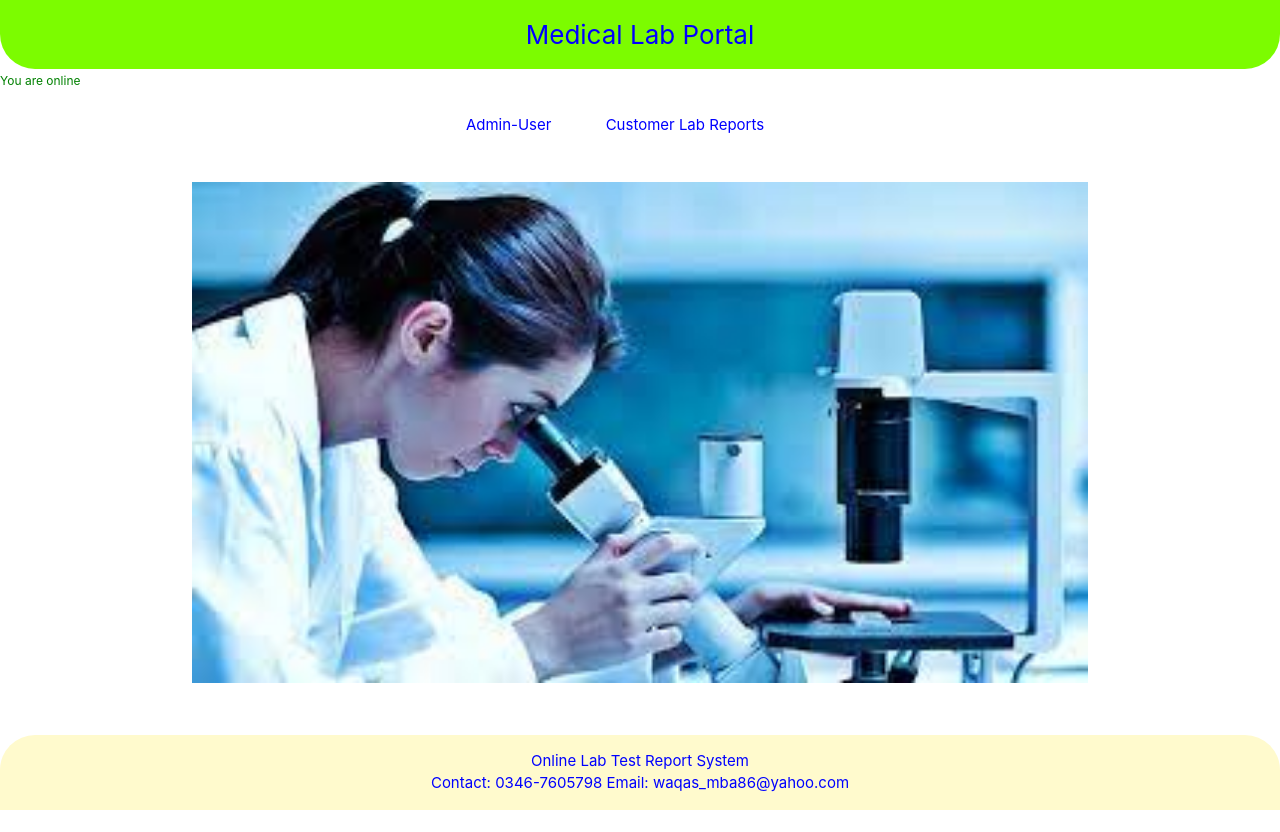
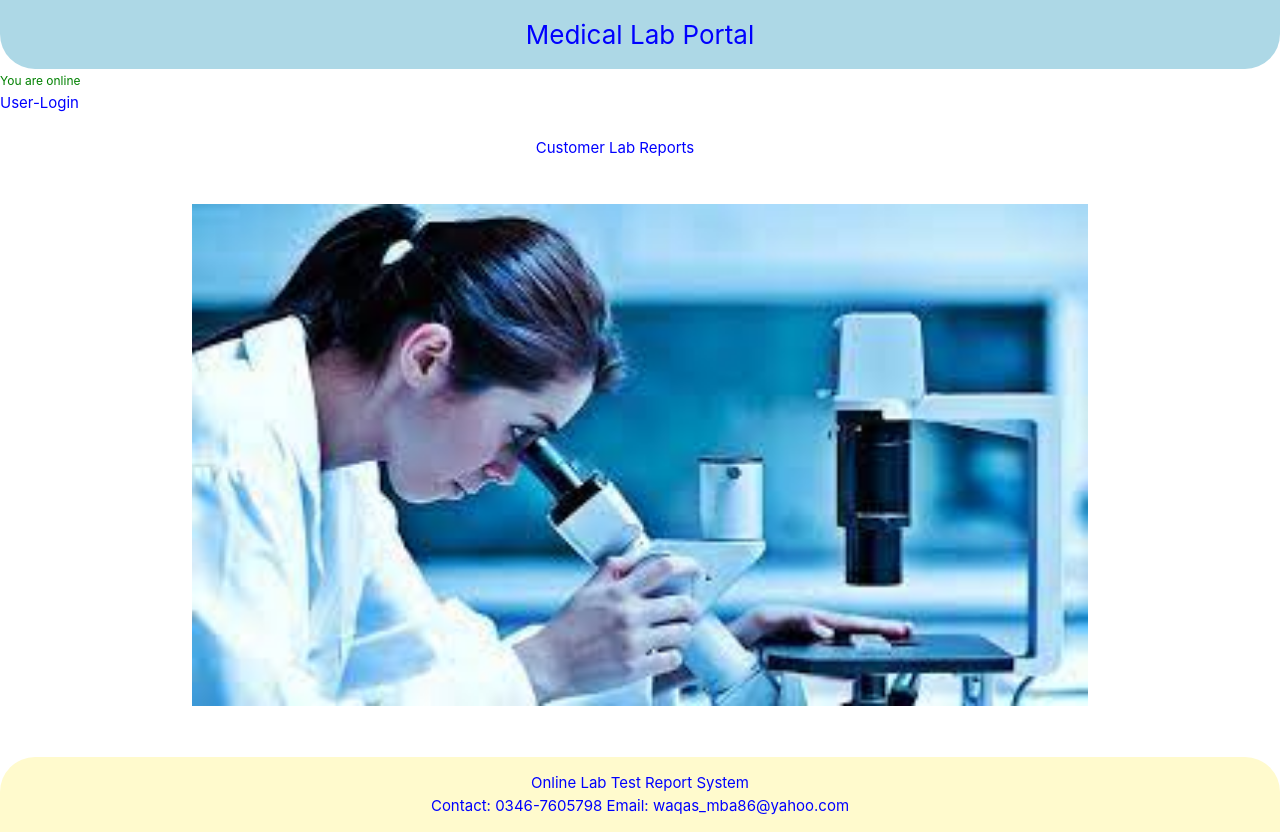
Before and after one commit to waqas3467605798/myLabReports, a React (Create React App) app: page / in a window 1280 px wide. Before the commit the page ends 810 px from the top, so only its background shows below. Built offline with nearby package versions, Linux system fonts and the light colour scheme; no server answers.

Commit message:
still working

```diff
--- a/src/App.css
+++ b/src/App.css
@@ -1,7 +1,7 @@
 /* Header Component  */
 #div1{
 text-align: center;
-background-color: lawngreen;
+background-color: lightblue;
 font-size: 26px;
 color:blue;
 padding:15px;
--- a/src/components/Login.js
+++ b/src/components/Login.js
@@ -152,11 +152,12 @@ showCustomerPage=()=>{
  <div id='div1'>
       Medical Lab Portal
       </div>
-      <span style={{fontSize:'12px'}}>{navigator.onLine===true ? <span style={{color:'green'}}>You are online</span> : <span style={{color:'red'}}>You are OffLine</span>}</span>
+      <span style={{fontSize:'12px'}}>{navigator.onLine===true ? <span style={{color:'green'}}>You are online</span> : <span style={{color:'red'}}>You are OffLine</span>}</span><br/>
+      <span className='navLinks_loginPage' onClick={this.showLogin}>User-Login</span>
 <br/><br/>
 
 <div className='container center'>
-<span className='navLinks_loginPage' onClick={this.showLogin}>Admin-User</span>       <span className='navLinks_loginPage' onClick={this.showCustomerPage}>Customer Lab Reports</span>
+    <span className='navLinks_loginPage' onClick={this.showCustomerPage}>Customer Lab Reports</span>
 </div>
 
                 {/* The Div of User Login is Here */}
```
